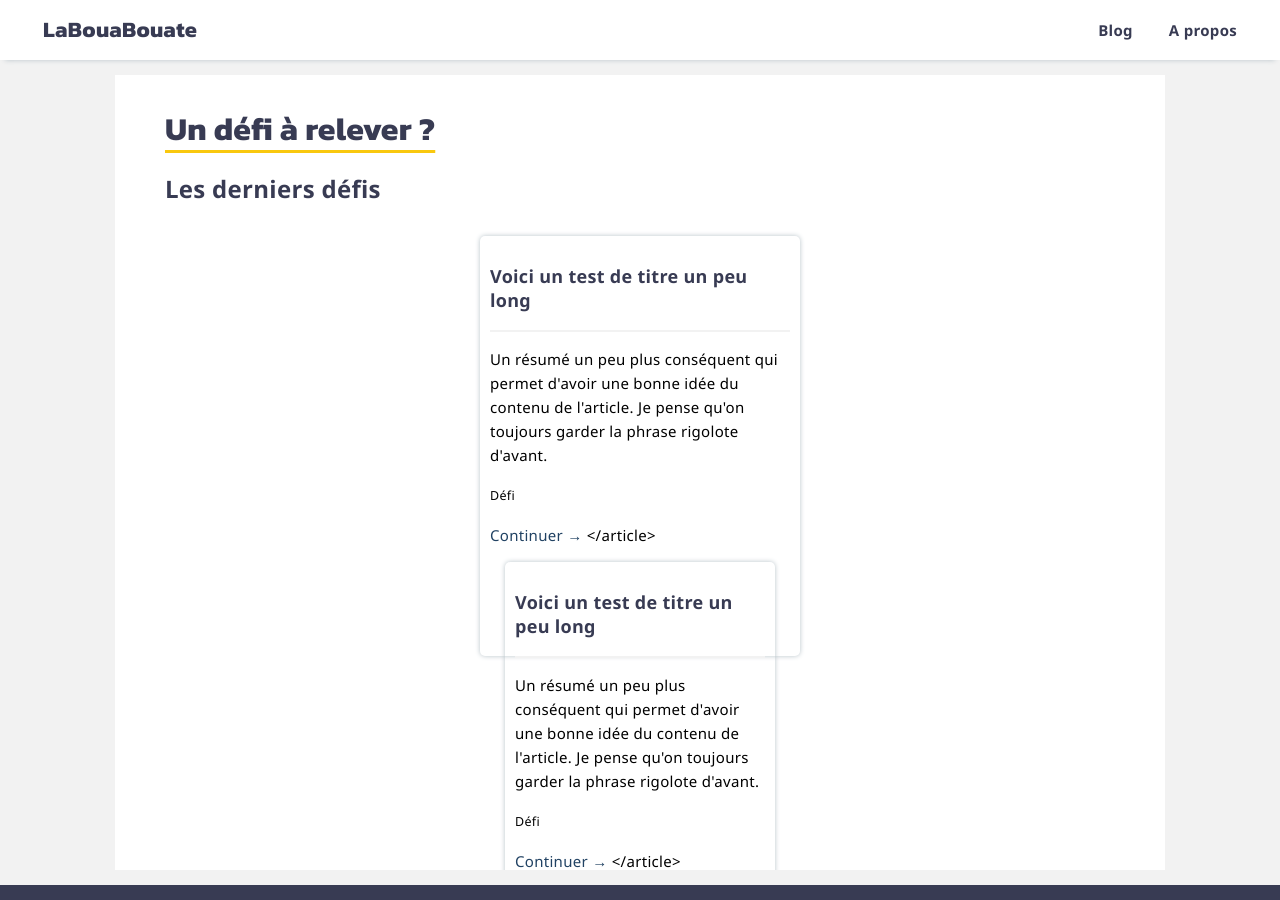
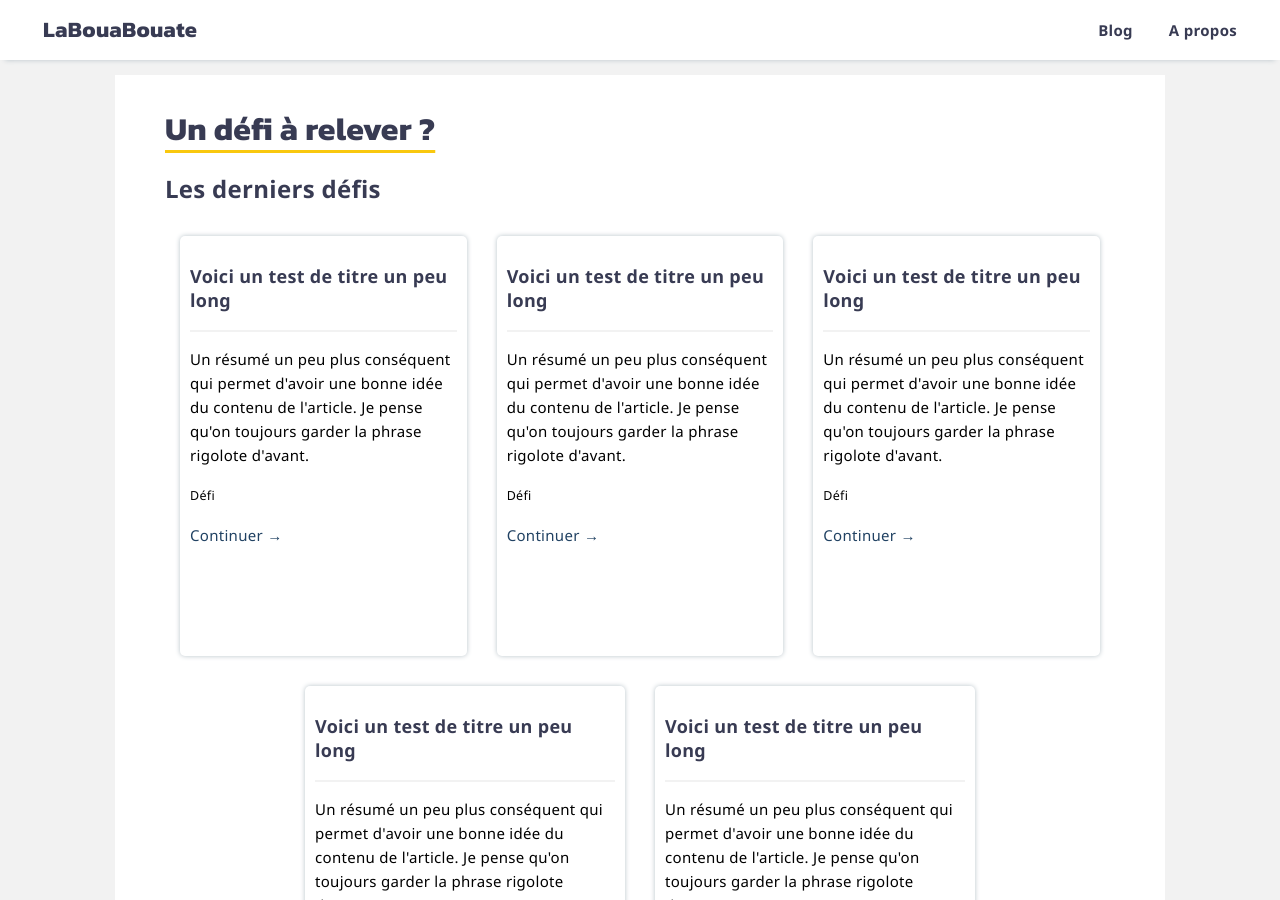
Before and after one commit to leobouard/leobouard.github.io, a Jekyll site: the page built from challenges.md, in a window 1280 px wide and 900 px high. Built offline with Jekyll 4.4.1, drawn with Linux system fonts in a browser that asks for light colours; our own code applies the rules of GitHub Pages for plain Markdown files; some of the changed text lies outside the part shown.

Commit message:
Update challenges.md

```diff
--- a/challenges.md
+++ b/challenges.md
@@ -13,7 +13,7 @@ permalink: /challenges
         <hr>
         <p>Un résumé un peu plus conséquent qui permet d'avoir une bonne idée du contenu de l'article. Je pense qu'on toujours garder la phrase rigolote d'avant.</p>
         <p><small>Défi</small></p>
-        <p><a href="/">Continuer →</a>
+        <p><a href="/">Continuer →</a></p>
     </article>
     <article>
         <div style="background-color: #f9c80e;" height="150px"></div>
@@ -21,7 +21,7 @@ permalink: /challenges
         <hr>
         <p>Un résumé un peu plus conséquent qui permet d'avoir une bonne idée du contenu de l'article. Je pense qu'on toujours garder la phrase rigolote d'avant.</p>
         <p><small>Défi</small></p>
-        <p><a href="/">Continuer →</a>
+        <p><a href="/">Continuer →</a></p>
     </article>
     <article>
         <div style="background-color: #f9c80e;" height="150px"></div>
@@ -29,7 +29,7 @@ permalink: /challenges
         <hr>
         <p>Un résumé un peu plus conséquent qui permet d'avoir une bonne idée du contenu de l'article. Je pense qu'on toujours garder la phrase rigolote d'avant.</p>
         <p><small>Défi</small></p>
-        <p><a href="/">Continuer →</a>
+        <p><a href="/">Continuer →</a></p>
     </article>
     <article>
         <div style="background-color: #f9c80e;" height="150px"></div>
@@ -37,7 +37,7 @@ permalink: /challenges
         <hr>
         <p>Un résumé un peu plus conséquent qui permet d'avoir une bonne idée du contenu de l'article. Je pense qu'on toujours garder la phrase rigolote d'avant.</p>
         <p><small>Défi</small></p>
-        <p><a href="/">Continuer →</a>
+        <p><a href="/">Continuer →</a></p>
     </article>
     <article>
         <div style="background-color: #f9c80e;" height="150px"></div>
```
